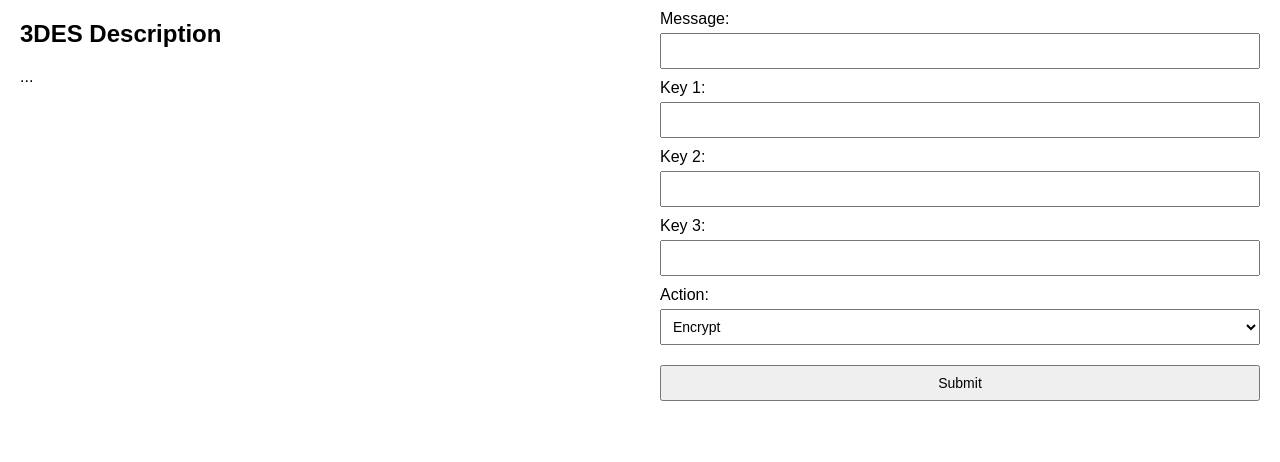
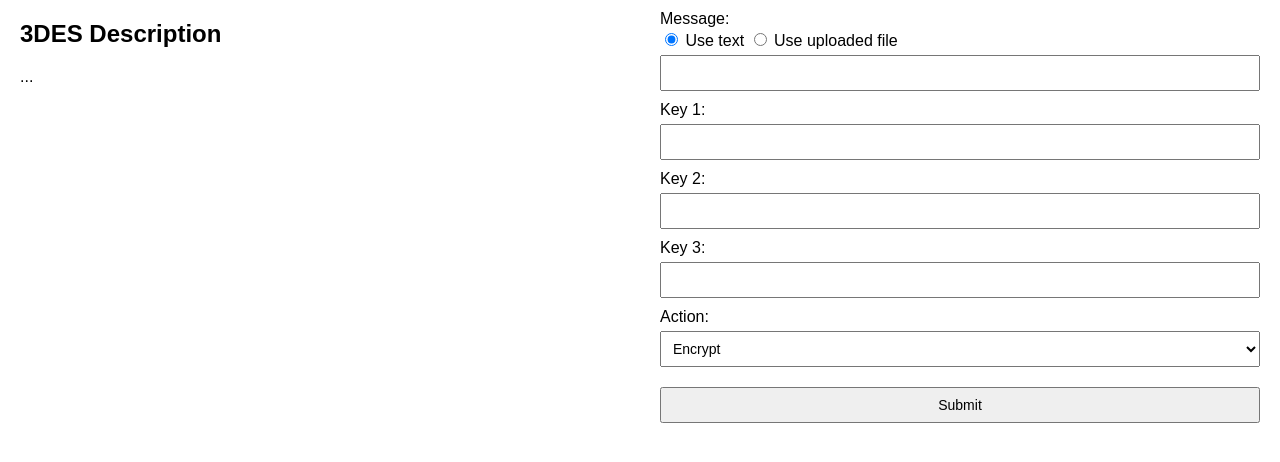
Before and after one commit to hberens/encryption_algorithms, a Flask app: page /des in a window 1280 px wide. Shown: the part 58-520 px from the top of the page. Run offline with Flask 3, Linux system fonts and the light colour scheme.

Commit message:
DES file upload

```diff
--- a/algorithms.py
+++ b/algorithms.py
@@ -91,7 +91,7 @@ def vigenere(message, key, action):
 
 
 def des3(message, k1, k2, k3, action):
-  pass
+  return message
 
 
 def aes():
--- a/app.py
+++ b/app.py
@@ -1,6 +1,8 @@
-from flask import Flask, request, render_template
+from flask import Flask, request, render_template, send_file
 import os
 import time
+import io
+import base64
 from algorithms import vigenere, des3, aes, rsa
 
 app = Flask(__name__)
@@ -83,19 +85,49 @@ def rsa_page():
 @app.route("/des", methods=["GET", "POST"])
 def des_page():
   message, key1, key2, key3, action, answer, elapsed_ns = "", "", "", "", "encrypt", None, None
+  input_type = "message"
+  download_data = None
+  filename = ""
 
   if request.method == "POST":
-    message = request.form.get("message", "")
+    input_type = request.form.get("input_type", "message")
+    file_bytes = None
+
+    if input_type == "file":
+      uploaded_file = request.files.get("file")
+      if uploaded_file and uploaded_file.filename:
+        file_bytes = uploaded_file.read()
+    else:
+      message = request.form.get("message", "")
+
     key1 = request.form.get("key1", "")
     key2 = request.form.get("key2", "")
     key3 = request.form.get("key3", "")
     action = request.form.get("action", "")
     start_ns = time.perf_counter_ns()
-    answer = des3(message, key1, key2, key3, action)
+    answer = des3(file_bytes if file_bytes is not None else message, key1, key2, key3, action)
     end_ns = time.perf_counter_ns()
     elapsed_ns = end_ns - start_ns
 
-  return render_template("des.html", current="des", message=message, key1=key1, key2=key2, key3=key3, action=action, answer=answer, elapsed_time=elapsed_ns)
+    # Prepare download data if answer is bytes
+    if isinstance(answer, bytes):
+      download_data = base64.b64encode(answer).decode('utf-8')
+      filename = uploaded_file.filename
+
+  return render_template(
+    "des.html",
+    current="des",
+    message=message,
+    key1=key1,
+    key2=key2,
+    key3=key3,
+    action=action,
+    answer=answer,
+    elapsed_time=elapsed_ns,
+    input_type=input_type,
+    download_data=download_data,
+    filename=filename
+  )
 
 @app.route("/aes", methods=["GET", "POST"])
 def aes_page():
--- a/templates/des.html
+++ b/templates/des.html
@@ -10,9 +10,16 @@
 
         <!-- Right column: form -->
         <div class="right">
-            <form method="POST">
+            <form method="POST" enctype="multipart/form-data">
                 <label>Message:</label>
-                <input type="text" name="message" required value="{{ message }}">
+                <div class="toggle-options">
+                    <label><input type="radio" name="input_type" value="message" {% if input_type == 'message' %}checked{% endif %}> Use text</label>
+                    <label><input type="radio" name="input_type" value="file" {% if input_type == 'file' %}checked{% endif %}> Use uploaded file</label>
+                </div>
+
+                <input id="message-input" {% if input_type != 'message' %}style="display:none;"{% endif %}type="text" name="message" value="{{ message }}">
+
+                <input id="file-input" {% if input_type != 'file' %}style="display:none;"{% endif %} type="file" name="file" accept="*/*">
 
                 <label>Key 1:</label>
                 <input type="text" name="key1" required value="{{ key1 }}">
@@ -32,10 +39,41 @@
                 <button type="submit">Submit</button>
             </form>
 
+            <script>
+                const messageRadio = document.querySelector('input[name="input_type"][value="message"]');
+                const fileRadio = document.querySelector('input[name="input_type"][value="file"]');
+                const messageInput = document.getElementById('message-input');
+                const fileInput = document.getElementById('file-input');
+                const messageField = document.querySelector('textarea[name="message"]');
+                const fileField = document.querySelector('input[name="file"]');
+
+                function updateInputToggle() {
+                    if (messageRadio.checked) {
+                        messageInput.style.display = 'block';
+                        fileInput.style.display = 'none';
+                        messageField.disabled = false;
+                        fileField.disabled = true;
+                    } else {
+                        messageInput.style.display = 'none';
+                        fileInput.style.display = 'block';
+                        messageField.disabled = true;
+                        fileField.disabled = false;
+                    }
+                }
+
+                messageRadio.addEventListener('change', updateInputToggle);
+                fileRadio.addEventListener('change', updateInputToggle);
+                updateInputToggle();
+            </script>
+
             {% if answer %}
                 <div class="result">
                     <h3>Result:</h3>
-                    <p>{{ answer }}</p>
+                    {% if download_data %}
+                        <a href="data:application/octet-stream;base64,{{ download_data }}">Download Encrypted {{ filename }}</a>
+                    {% else %}
+                        <p>{{ answer }}</p>
+                    {% endif %}
                 </div>
                 <div class="result">
                     <h3>Time:</h3>
```
